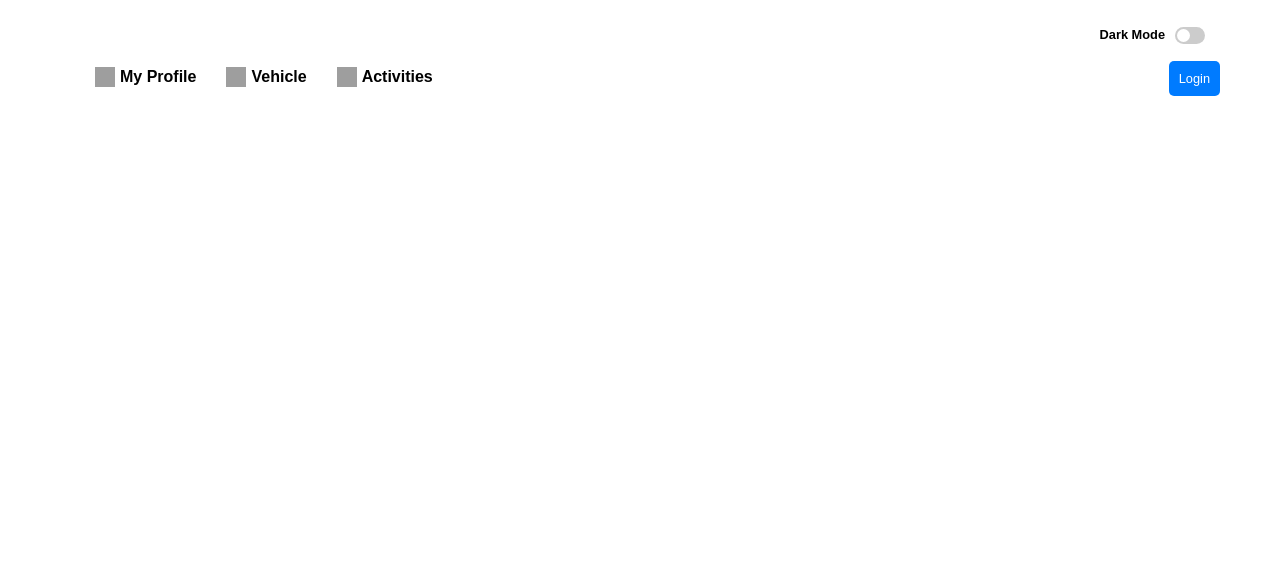
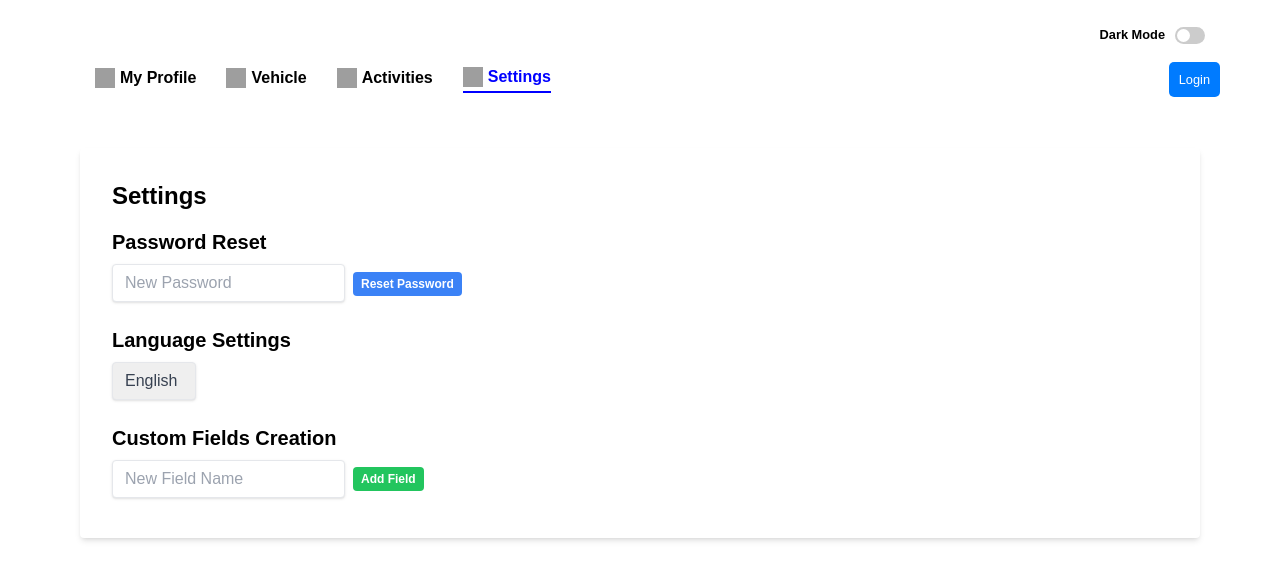
Before and after one commit to JGEC1991/bolt-generated-project, a React app: page /settings in a window 1280 px wide. Shown: the top 580 px of the page. Built offline with nearby package versions, Linux system fonts and the light colour scheme; grey boxes are pictures that could not be loaded; the HTML template or start-up script is replaced by a standard one.

Commit message:
Initial commit from your app

```diff
--- a/src/App.jsx
+++ b/src/App.jsx
@@ -6,11 +6,13 @@ import Activities from './Activities';
 import LoginPage from './LoginPage';
 import { supabase } from './supabaseClient';
 import './index.css'; // Import the CSS file
+import Settings from './Settings';
 
 // Import image assets
 const homeIcon = 'https://fbldpvpdmvtrfxdslfba.supabase.co/storage/v1/object/public/assets//my-vehicule-icon.png';
 const myProfileIcon = 'https://fbldpvpdmvtrfxdslfba.supabase.co/storage/v1/object/public/assets//my-profile-icon.png';
 const activitiesIcon = 'https://fbldpvpdmvtrfxdslfba.supabase.co/storage/v1/object/public/assets//Activities.gif';
+const settingsIcon = 'https://fbldpvpdmvtrfxdslfba.supabase.co/storage/v1/object/public/assets//my-seetings-icon.png';
 
 function App() {
   const [session, setSession] = useState(null);
@@ -80,6 +82,12 @@ function App() {
                 Activities
               </Link>
             </li>
+            <li className={`nav-item ${location.pathname === '/settings' ? 'active' : ''}`}>
+              <Link to="/settings" className="nav-link">
+                <img src={settingsIcon} alt="Settings" className="nav-icon" />
+                Settings
+              </Link>
+            </li>
           </ul>
         </nav>
         <div className="header-buttons">
@@ -98,6 +106,7 @@ function App() {
         <Route path="/my-profile" element={<MyProfile session={session} />} />
         <Route path="/vehicle" element={<Vehicle />} />
         <Route path="/activities" element={<Activities session={session} />} />
+        <Route path="/settings" element={<Settings />} />
         <Route path="/login" element={<LoginPage />} />
       </Routes>
     </div>
--- /dev/null
+++ b/src/Settings.jsx
@@ -0,0 +1,124 @@
+import React, { useState } from 'react';
+import { supabase } from './supabaseClient';
+
+function Settings() {
+  const [loading, setLoading] = useState(false);
+  const [newPassword, setNewPassword] = useState('');
+  const [language, setLanguage] = useState('en');
+  const [customFields, setCustomFields] = useState([]);
+  const [newFieldName, setNewFieldName] = useState('');
+
+  const handlePasswordReset = async () => {
+    try {
+      setLoading(true);
+      const { data, error } = await supabase.auth.updateUser({
+        password: newPassword,
+      });
+      if (error) {
+        console.error('Error resetting password:', error);
+        alert('Failed to reset password.');
+      } else {
+        alert('Password reset successfully!');
+      }
+    } catch (error) {
+      console.error('Error resetting password:', error);
+      alert('Failed to reset password.');
+    } finally {
+      setLoading(false);
+    }
+  };
+
+  const handleLanguageChange = (e) => {
+    setLanguage(e.target.value);
+    alert(`Language changed to ${e.target.value}! (This is a mock implementation)`);
+  };
+
+  const handleAddField = () => {
+    if (newFieldName.trim() !== '') {
+      setCustomFields([...customFields, newFieldName.trim()]);
+      setNewFieldName('');
+    }
+  };
+
+  const handleRemoveField = (index) => {
+    const newFields = [...customFields];
+    newFields.splice(index, 1);
+    setCustomFields(newFields);
+  };
+
+  return (
+    <div className="container mx-auto mt-8">
+      <div className="bg-white p-8 rounded shadow-md">
+        <h1 className="text-2xl font-bold mb-4">Settings</h1>
+
+        {/* Password Reset */}
+        <div className="mb-6">
+          <h2 className="text-xl font-semibold mb-2">Password Reset</h2>
+          <input
+            type="password"
+            placeholder="New Password"
+            className="shadow appearance-none border rounded py-2 px-3 text-gray-700 leading-tight focus:outline-none focus:shadow-outline"
+            value={newPassword}
+            onChange={(e) => setNewPassword(e.target.value)}
+          />
+          <button
+            className="bg-blue-500 hover:bg-blue-700 text-white font-bold py-1 px-2 rounded focus:outline-none focus:shadow-outline ml-2 text-xs"
+            onClick={handlePasswordReset}
+            disabled={loading}
+          >
+            {loading ? 'Loading...' : 'Reset Password'}
+          </button>
+        </div>
+
+        {/* Language Settings */}
+        <div className="mb-6">
+          <h2 className="text-xl font-semibold mb-2">Language Settings</h2>
+          <select
+            className="shadow appearance-none border rounded py-2 px-3 text-gray-700 leading-tight focus:outline-none focus:shadow-outline"
+            value={language}
+            onChange={handleLanguageChange}
+          >
+            <option value="en">English</option>
+            <option value="es">Spanish</option>
+            <option value="fr">French</option>
+          </select>
+        </div>
+
+        {/* Custom Fields Creation */}
+        <div>
+          <h2 className="text-xl font-semibold mb-2">Custom Fields Creation</h2>
+          <div className="flex items-center mb-2">
+            <input
+              type="text"
+              placeholder="New Field Name"
+              className="shadow appearance-none border rounded py-2 px-3 text-gray-700 leading-tight focus:outline-none focus:shadow-outline"
+              value={newFieldName}
+              onChange={(e) => setNewFieldName(e.target.value)}
+            />
+            <button
+              className="bg-green-500 hover:bg-green-700 text-white font-bold py-1 px-2 rounded focus:outline-none focus:shadow-outline ml-2 text-xs"
+              onClick={handleAddField}
+            >
+              Add Field
+            </button>
+          </div>
+          <ul>
+            {customFields.map((field, index) => (
+              <li key={index} className="flex items-center justify-between py-2 border-b border-gray-200">
+                <span>{field}</span>
+                <button
+                  className="bg-red-500 hover:bg-red-700 text-white font-bold py-1 px-2 rounded focus:outline-none focus:shadow-outline text-xs"
+                  onClick={() => handleRemoveField(index)}
+                >
+                  Remove
+                </button>
+              </li>
+            ))}
+          </ul>
+        </div>
+      </div>
+    </div>
+  );
+}
+
+export default Settings;
```
